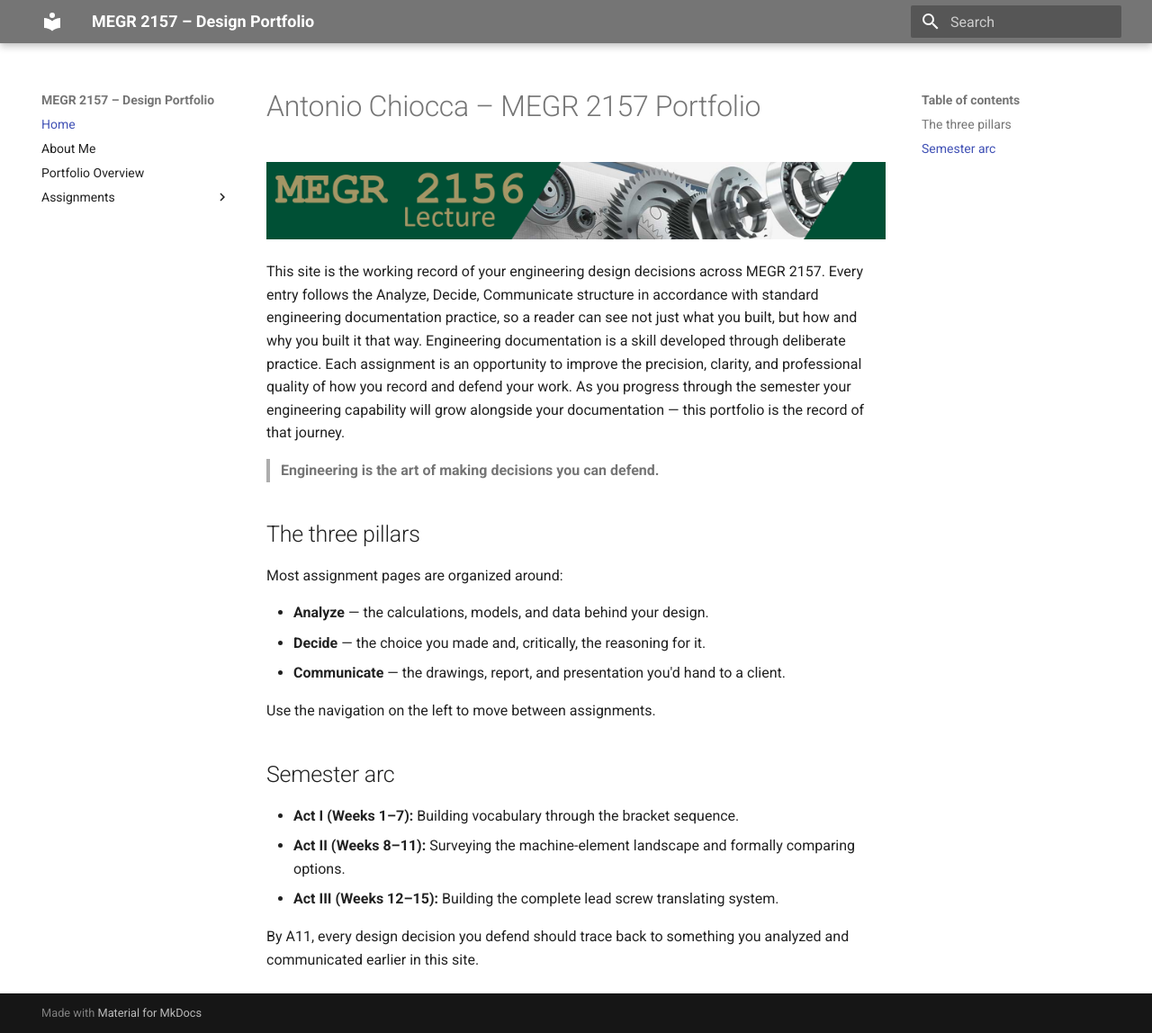
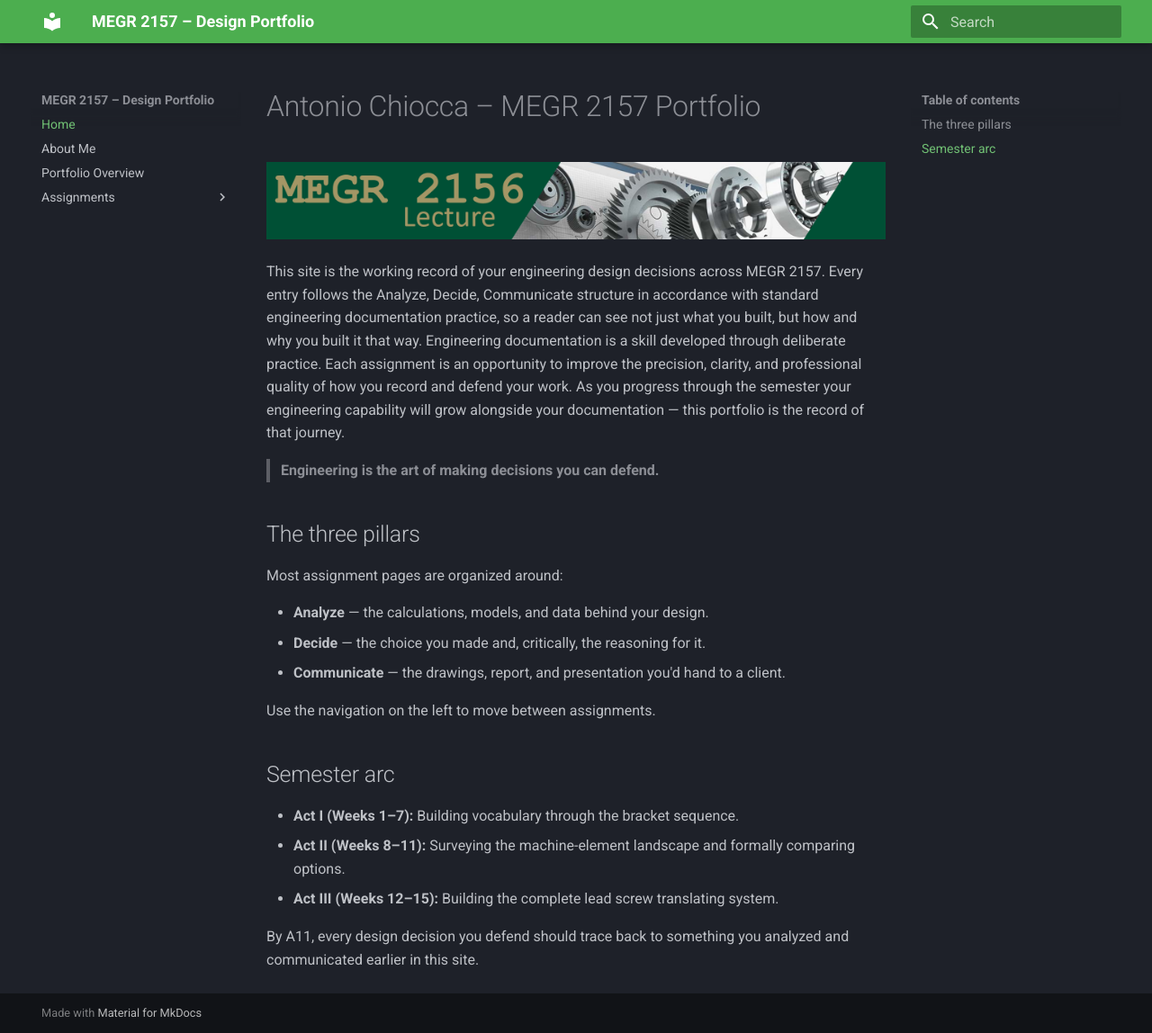
Before and after one commit to ajchiocca/megr2157-portfolio, an MkDocs documentation site: the page built from docs/index.md, in a window 1280 px wide and 1148 px high. Shown: the whole window at 90% size. Built offline with MkDocs 1.6.1 and Material for MkDocs 9.7.7, drawn with Linux system fonts in a browser that asks for light colours.

Commit message:
Update theme colors in mkdocs.yml

```diff
--- a/mkdocs.yml
+++ b/mkdocs.yml
@@ -4,7 +4,9 @@ site_description: Design portfolio documentation, built with the Analyze / Decid
 theme:
   name: material
   palette:
-    primary: grey
+    scheme: slate
+    primary: green
+    accent: lime
   features:
     - navigation.instant
     - navigation.tracking
```
